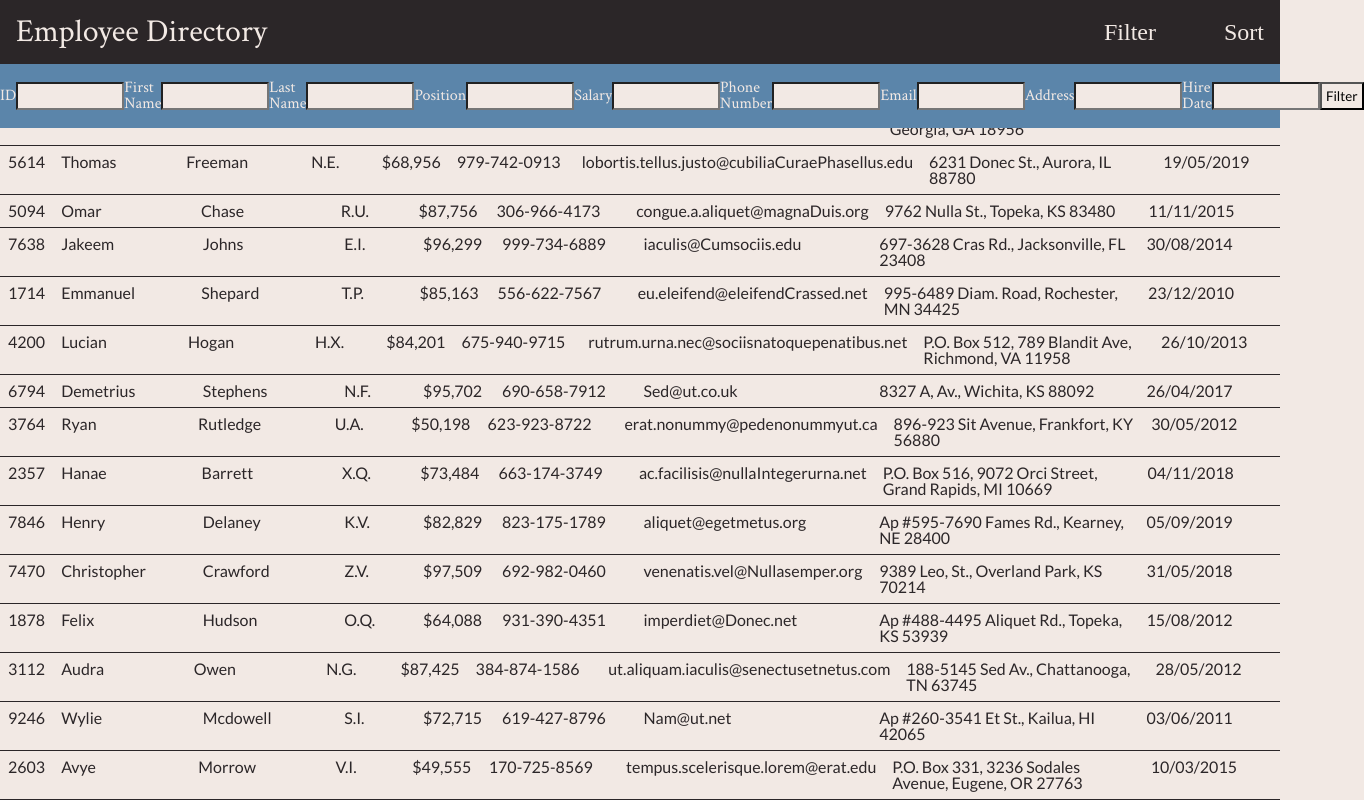
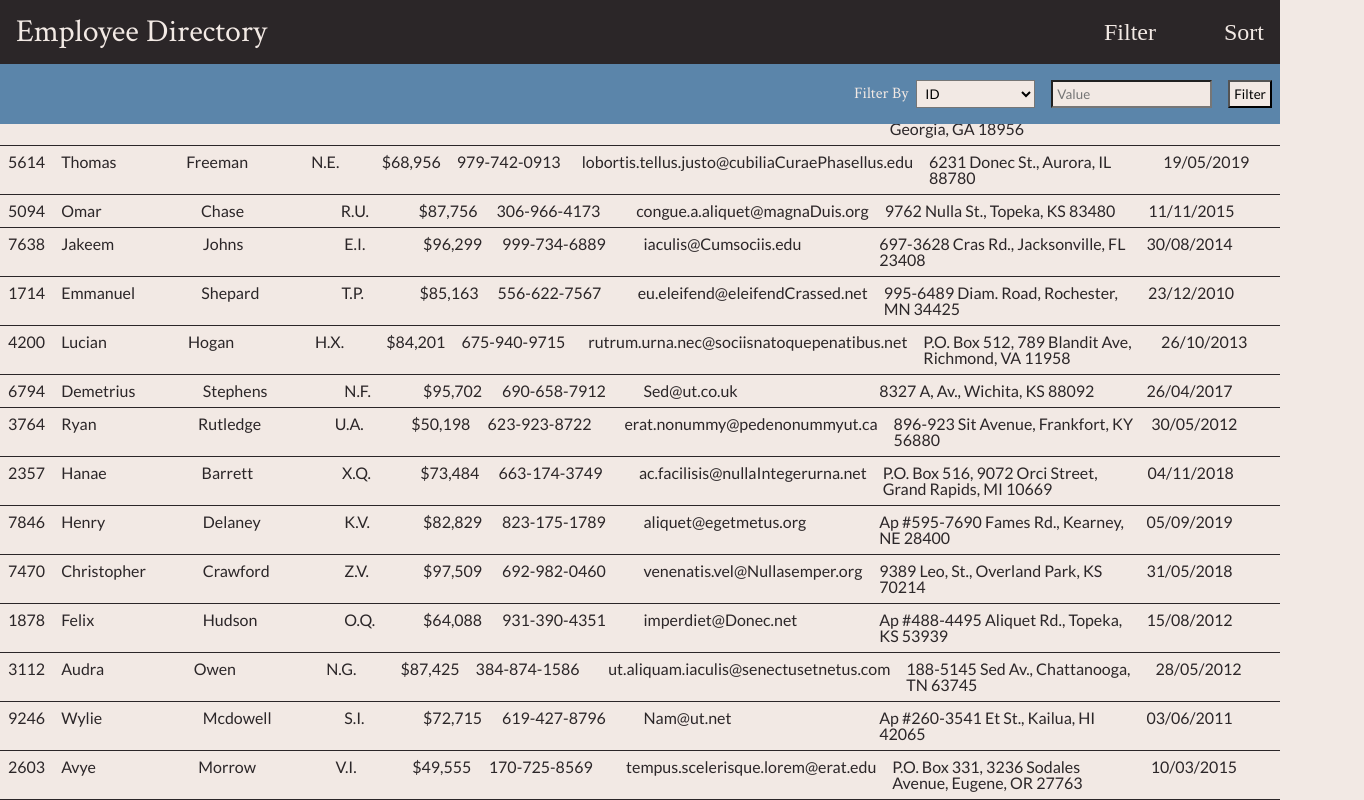
Before and after one commit to nbur4556/employee-directory, a React (Create React App) app: page / in a window 1280 px wide. Shown: the top 800 px of the page, 1364 px wide, since content can reach past the window. Built offline with nearby package versions, Linux system fonts and the light colour scheme.

Commit message:
uses dropdown options input to select filter options instead of multiple input boxes

```diff
--- a/src/components/Toolbar.js
+++ b/src/components/Toolbar.js
@@ -36,32 +36,20 @@ class Toolbar extends React.Component {
                 {/* Toolbar Options */}
                 <ToolbarOptions key="1" barState={this.state.filterOptionsBar}>
                     <form>
-                        <label name="">ID</label>
-                        <input name="filter-id" type="text" />
+                        <label for="filter-by">Filter By</label>
+                        <select name="filter-by">
+                            <option value="id">ID</option>
+                            <option value="first-name">First Name</option>
+                            <option value="last-name">Last Name</option>
+                            <option value="position">Position</option>
+                            <option value="salary">Salary</option>
+                            <option value="phone-number">Phone Number</option>
+                            <option value="email">Email</option>
+                            <option value="address">Address</option>
+                            <option value="hire-date">Hire Date</option>
+                        </select>
 
-                        <label name="">First Name</label>
-                        <input name="filter-firstName" type="text" />
-
-                        <label name="">Last Name</label>
-                        <input name="filter-lastName" type="text" />
-
-                        <label name="">Position</label>
-                        <input name="filter-position" type="text" />
-
-                        <label name="">Salary</label>
-                        <input name="filter-salary" type="text" />
-
-                        <label name="">Phone Number</label>
-                        <input name="filter-phoneNumber" type="text" />
-
-                        <label name="">Email</label>
-                        <input name="filter-email" type="text" />
-
-                        <label name="">Address</label>
-                        <input name="filter-address" type="text" />
-
-                        <label name="">Hire Date</label>
-                        <input name="filter-hireDate" type="text" />
+                        <input type='text' placeholder="Value" />
 
                         <button type="submit">Filter</button>
                     </form>
--- a/src/stylesheets/main.css
+++ b/src/stylesheets/main.css
@@ -27,3 +27,15 @@ p{
     font-size: 1.2
     rem;
 }
+
+input, select, option, button{
+    margin: 0 .5rem;
+    padding: .25rem;
+    font-family: var( --font-lato);
+    background-color: var( --color-main-white);
+}
+
+label{
+    font-family: var( --font-crimson-text);
+    color: var( --color-main-white);
+}
--- a/src/stylesheets/toolbar-options.css
+++ b/src/stylesheets/toolbar-options.css
@@ -38,28 +38,8 @@
 /* Form Styling */
 .toolbar-options form{
     display: flex;
-    justify-content: space-around;
+    justify-content: flex-end;
     align-items: center;
 
     height: 100%;
 }
-
-.toolbar-options form input{
-    padding: .25rem;
-
-    max-width: 6rem;
-    font-family: var( --font-lato);
-    background-color: var( --color-main-white);
-}
-
-.toolbar-options form button{
-    padding: .25rem;
-
-    font-family: var( --font-lato);
-    background-color: var( --color-main-white);
-}
-
-.toolbar-options form label{
-    font-family: var( --font-crimson-text);
-    color: var( --color-main-white);
-}
```
